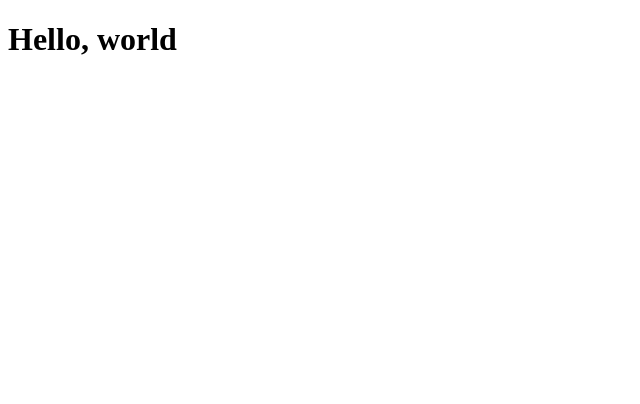
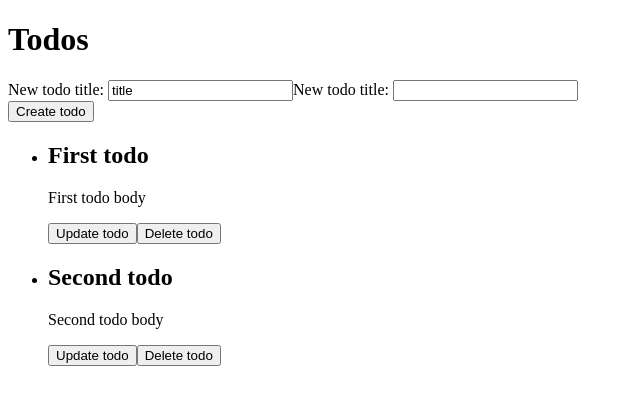
Before and after one commit to JakWai01/learning, a Next.js app: page / in a window 1280 px wide. Shown: the top 404 px of the page, without its empty margins (0-640 px from the left). Built offline with nearby package versions, Linux system fonts and the light colour scheme.

Commit message:
feat: Add minimal frontend mockup

```diff
--- a/pages/index.js
+++ b/pages/index.js
@@ -1,3 +1,61 @@
-const Home = () => <h1>Hello, world</h1>;
+const { useEffect, useState } = require("react");
 
+const Home = () => {
+ const[todos, setTodos] = useState([])
+
+ useEffect(() => {
+    setTodos([
+        {
+        id: 1,
+        title: "First todo",
+        body: "First todo body"
+        },
+        {
+            id: 2,
+            title: "Second todo",
+            body: "Second todo body"
+        }
+    ])
+ }, [])
+
+ const [title, setTitle] = useState("")
+ const [body, setBody] = useState("")
+
+ const[updatingTodoId, setUpdatingTodoId] = useState(-1)
+ return (
+ <div>
+     <h1>Todos</h1>
+
+     <form onSubmit={e => e.preventDefault()}>
+         <label>
+             New todo title: {" "}
+             <input name="title" value="title" onChange={(e) => setTitle(e.target.value)} required/>
+         </label>
+         <label>
+             New todo title: {" "}
+             <input name="body" value={body} onChange={(e) => setBody(e.target.value)} required/>
+         </label>
+
+         <br />
+
+         <input type="submit" value={updatingTodoId == -1 ? "Create todo" : "Update todo"}/>
+
+
+         {updatingTodoId != -1 && <button type="button">Cancel Edit</button>}
+     </form>
+
+
+     <ul>
+         {todos.map((t, index) => <li key={index}>
+             <div>
+                 <h2>{t.title}</h2>
+                 <p>{t.body}</p>
+
+                 <button>Update todo</button>
+                 <button>Delete todo</button>
+             </div>
+             </li>)}
+     </ul>
+ </div>)
+}
 export default Home;
```
